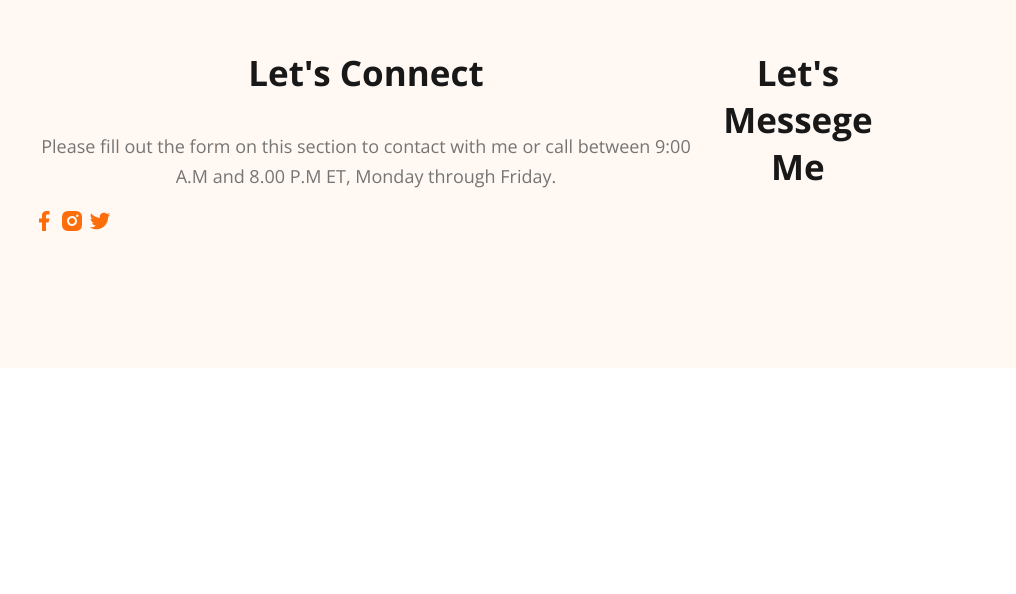
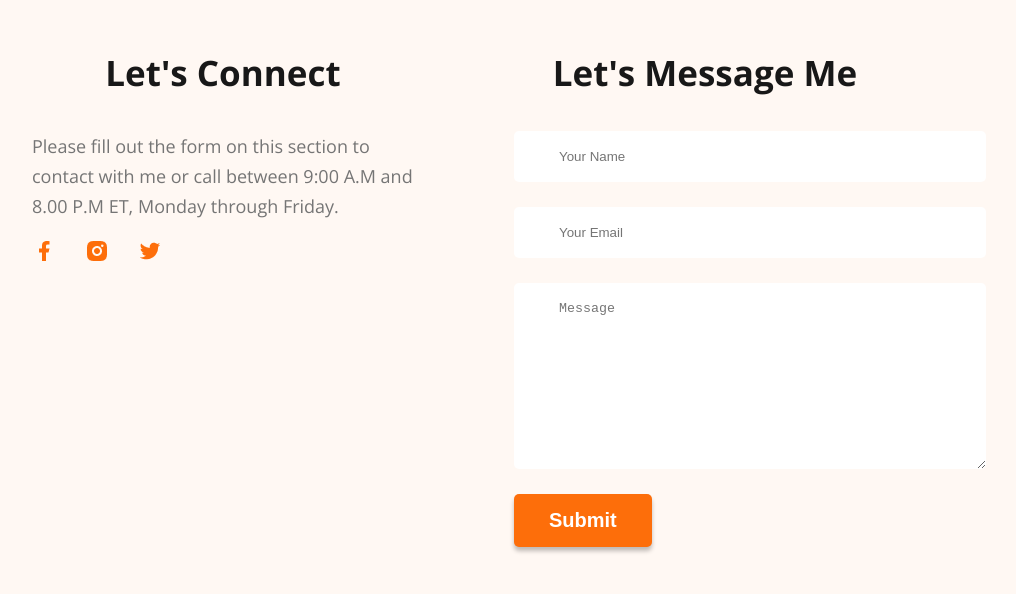
Before and after one commit to jaed71/Developer-portfolio, a plain HTML site: page index.html in a window 1280 px wide. Shown: the part 3797-4391 px from the top of the page, without its empty margins (176-1192 px from the left). Before the commit the page ends 4173 px from the top, so only its background shows below. Drawn offline with nearby package versions, Linux system fonts and the light colour scheme.

Commit message:
footer finished

```diff
--- a/index.html
+++ b/index.html
@@ -202,8 +202,14 @@
         </div>
         <div class="footer-column">
             <h3 class="section-title">
-                Let's Messege Me
+                Let's Message Me
             </h3>
+            <form class="contact-form" action="">
+                <input type="text" placeholder="Your Name">
+                <input type="email" name="" placeholder="Your Email" id="">
+                <textarea name="" id="" cols="30" rows="10" placeholder="Message"></textarea>
+                <input type="submit" class="btn-primary" value="Submit">
+            </form>
         </div>
     </footer>
 </body>
--- a/styles/portfolio.css
+++ b/styles/portfolio.css
@@ -199,4 +199,23 @@ footer{
     background: #FFF8F3;
     padding: 130px 200px;
     margin-top: 100px;
+    gap: 100px;
 }
+.footer-column {
+    width: 50% ;
+}
+.footer-column p {
+    text-align: left;
+}
+.contact-form input[type="text"],.contact-form input[type="email"], textarea{
+    display: block;
+    margin-bottom: 25px;
+    padding: 18px 45px;
+    background: white;
+    border-radius: 5px;
+    border:0 ;
+    width: 100%;
+}
+.social-links a{
+    margin-right: 25px;
+}
```
